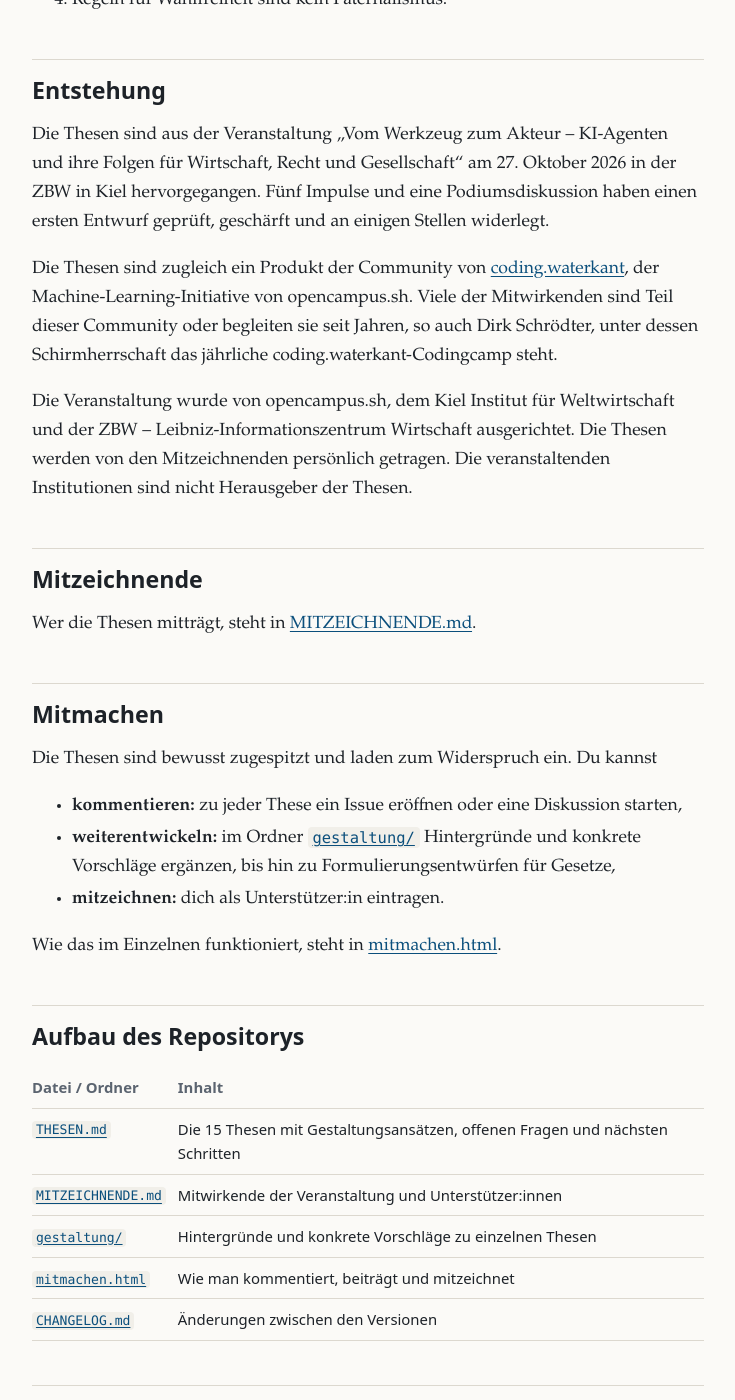
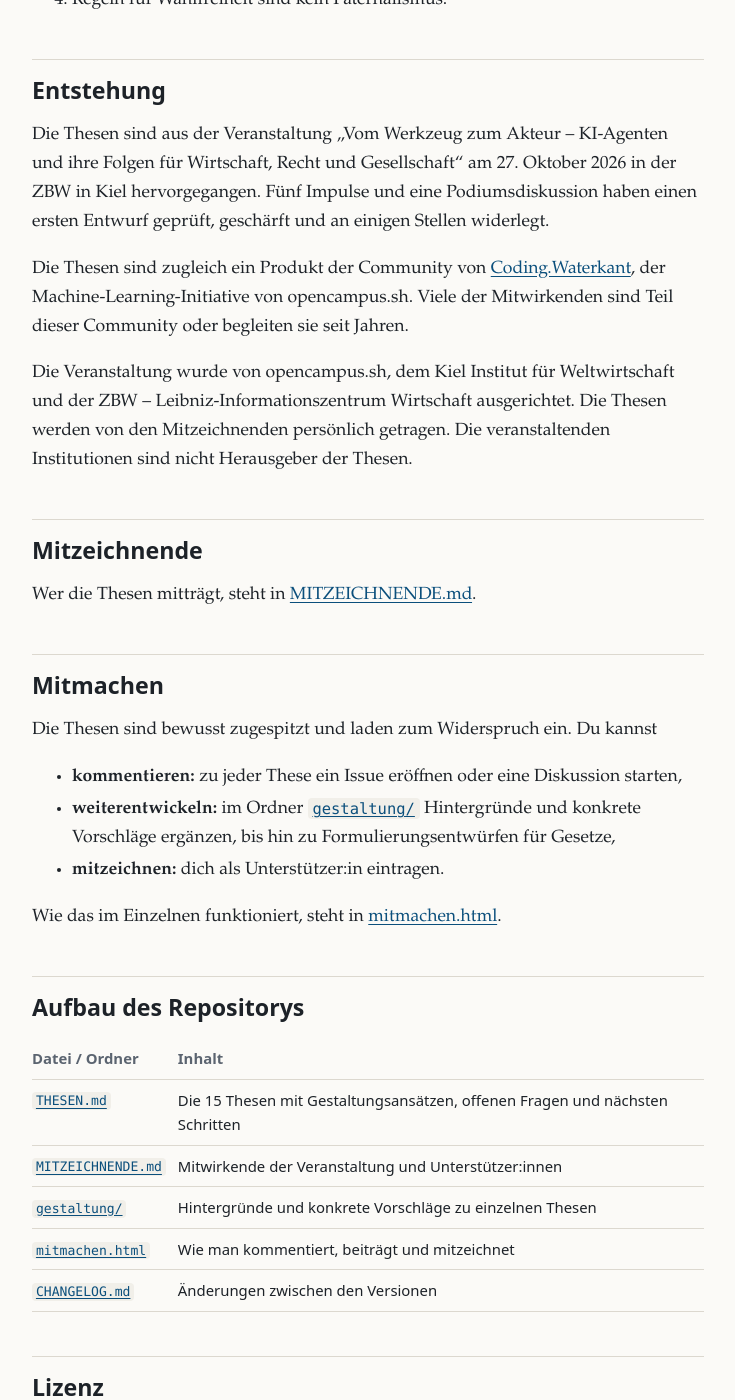
Before and after one commit to opencampus-sh/kieler-thesen-ki-agenten, a Jekyll site: the page built from README.md, in a window 1280 px wide and 1400 px high, scrolled down 1448 px. Shown: the whole window, without its empty margins (272-1007 px from the left). Built offline with Jekyll 4.4.1, drawn with Linux system fonts in a browser that asks for light colours; our own code applies the rules of GitHub Pages for plain Markdown files; some of the changed text lies outside the part shown.

Commit message:
Schreibweise Coding.Waterkant, Satz zu Dirk Schrödter vorerst entfernt
Co-Authored-By: Claude Opus 5.5 <noreply@anthropic.com>
Claude-Session: https://claude.ai/code/session_019VbN6XKayTM1XTRNqQoQSa

```diff
--- a/README.md
+++ b/README.md
@@ -40,7 +40,7 @@ Die **Kieler Thesen** benennen die Risiken, vor allem aber die Stellen, an denen
 
 Die Thesen sind aus der Veranstaltung „Vom Werkzeug zum Akteur – KI-Agenten und ihre Folgen für Wirtschaft, Recht und Gesellschaft“ am 27. Oktober 2026 in der ZBW in Kiel hervorgegangen. Fünf Impulse und eine Podiumsdiskussion haben einen ersten Entwurf geprüft, geschärft und an einigen Stellen widerlegt.
 
-Die Thesen sind zugleich ein Produkt der Community von [coding.waterkant](https://coding.waterkant.sh), der Machine-Learning-Initiative von opencampus.sh. Viele der Mitwirkenden sind Teil dieser Community oder begleiten sie seit Jahren, so auch Dirk Schrödter, unter dessen Schirmherrschaft das jährliche coding.waterkant-Codingcamp steht.
+Die Thesen sind zugleich ein Produkt der Community von [Coding.Waterkant](https://coding.waterkant.sh), der Machine-Learning-Initiative von opencampus.sh. Viele der Mitwirkenden sind Teil dieser Community oder begleiten sie seit Jahren.
 
 Die Veranstaltung wurde von opencampus.sh, dem Kiel Institut für Weltwirtschaft und der ZBW – Leibniz-Informationszentrum Wirtschaft ausgerichtet. Die Thesen werden von den Mitzeichnenden persönlich getragen. Die veranstaltenden Institutionen sind nicht Herausgeber der Thesen.
 
--- a/_layouts/default.html
+++ b/_layouts/default.html
@@ -45,7 +45,7 @@
 
   <footer class="site-footer">
     <div class="wrap">
-      <p>Entstanden in der Community von <a href="https://coding.waterkant.sh">coding.waterkant</a>, einer Initiative von <a href="https://opencampus.sh">opencampus.sh</a>.</p>
+      <p>Entstanden in der Community von <a href="https://coding.waterkant.sh">Coding.Waterkant</a>, einer Initiative von <a href="https://opencampus.sh">opencampus.sh</a>.</p>
       <p>Inhalte unter <a href="https://creativecommons.org/licenses/by/4.0/deed.de">CC BY 4.0</a>.
         Diskutieren, widersprechen, mitzeichnen: <a href="{{ '/mitmachen.html' | relative_url }}">so geht’s</a>.</p>
       <p><a href="{{ repo }}/blob/main/{% if page.path == 'mitmachen.md' %}CONTRIBUTING.md{% else %}{{ page.path }}{% endif %}">Diese Seite auf GitHub</a> ·
```
